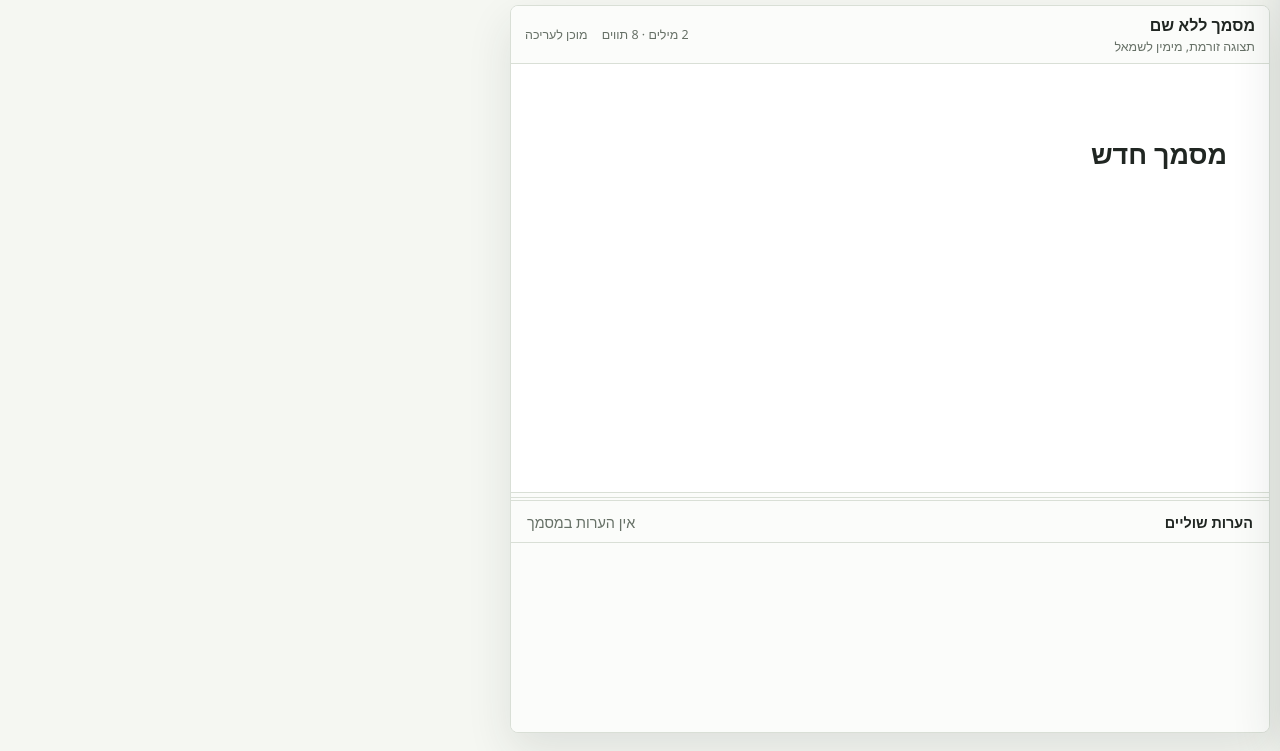
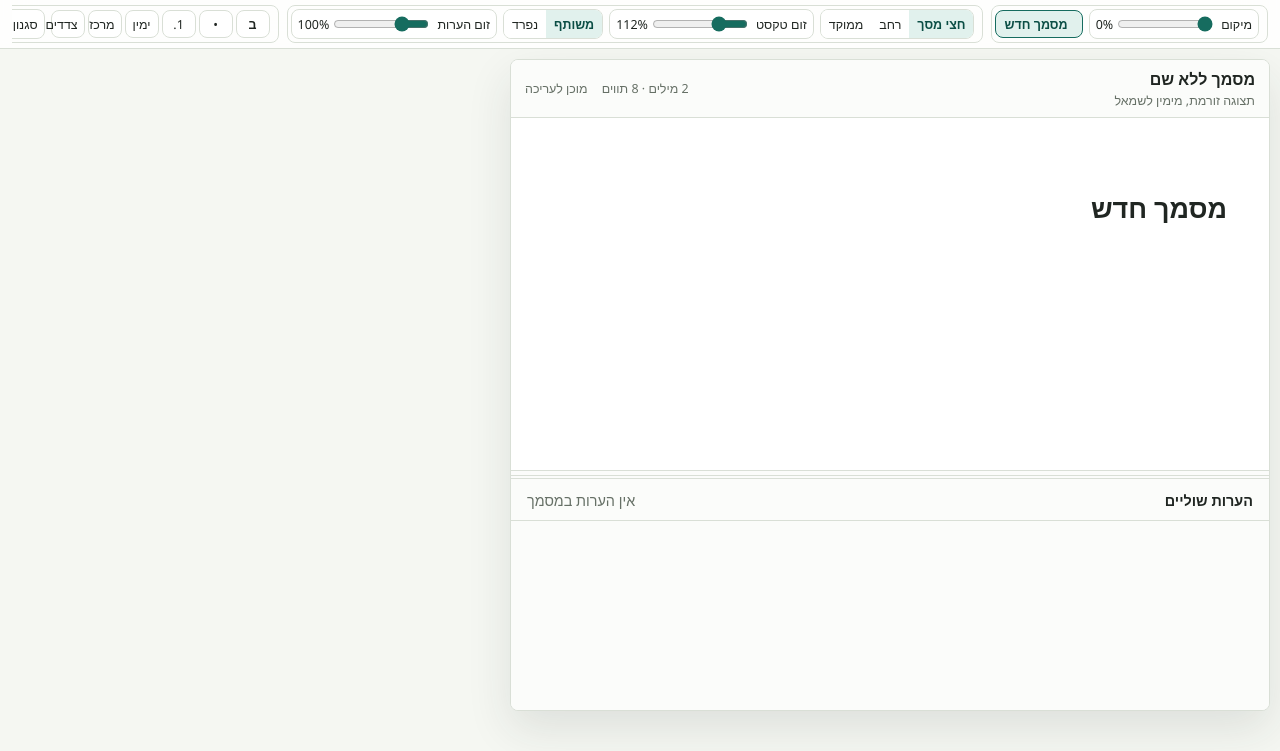
Before and after one commit to blueskydev2026/text-editor, a plain HTML site: page index.html in a window 1280 px wide. Shown: the part 49-800 px from the top of the page. Drawn offline with Linux system fonts and the light colour scheme.

Commit message:
סרגל עליון

```diff
--- a/app.js
+++ b/app.js
@@ -1620,10 +1620,15 @@ function setZoomMode(mode) {
 }
 
 function setToolsDrawerOpen(isOpen) {
+  if (!els.toolsDrawer) return;
   els.toolsDrawer.classList.toggle("open", isOpen);
-  els.toolsDrawer.setAttribute("aria-hidden", String(!isOpen));
+  els.toolsDrawer.setAttribute("aria-hidden", "false");
+  if (els.toolsToggleButton) {
     els.toolsToggleButton.setAttribute("aria-expanded", String(isOpen));
-  els.drawerBackdrop.hidden = !isOpen;
+  }
+  if (els.drawerBackdrop) {
+    els.drawerBackdrop.hidden = true;
+  }
 }
 
 function headingTitle(heading) {
@@ -1791,17 +1796,23 @@ els.fileInput.addEventListener("change", async (event) => {
   }
 });
 
+if (els.toolsToggleButton) {
   els.toolsToggleButton.addEventListener("click", () => {
     setToolsDrawerOpen(!els.toolsDrawer.classList.contains("open"));
   });
-
+}
+
+if (els.closeToolsButton) {
   els.closeToolsButton.addEventListener("click", () => {
     setToolsDrawerOpen(false);
   });
-
+}
+
+if (els.drawerBackdrop) {
   els.drawerBackdrop.addEventListener("click", () => {
     setToolsDrawerOpen(false);
   });
+}
 
 document.addEventListener("keydown", (event) => {
   if ((event.ctrlKey || event.metaKey) && !event.altKey && event.key.toLowerCase() === "b" && state.isDocx) {
--- a/index.html
+++ b/index.html
@@ -24,7 +24,6 @@
       </div>
 
       <div class="file-actions" aria-label="פעולות קובץ">
-        <button id="toolsToggleButton" class="button" type="button" aria-expanded="false" aria-controls="toolsDrawer">כלים וניווט</button>
         <button id="openFileButton" class="button primary" type="button">פתיחת Word</button>
         <label class="button primary fallback-open">
           <input id="fileInput" type="file" accept=".docx,application/vnd.openxmlformats-officedocument.wordprocessingml.document">
@@ -36,11 +35,7 @@
         <button id="autoSaveButton" class="button" type="button" disabled aria-pressed="false">שמירה אוטומטית</button>
         <button id="installAppButton" class="button install-button" type="button" hidden>התקנה כאפליקציה</button>
       </div>
-    </header>
-
-    <main class="workspace">
-      <div id="drawerBackdrop" class="drawer-backdrop" hidden></div>
-      <aside id="toolsDrawer" class="sidebar" aria-label="כלי עריכה" aria-hidden="true">
+      <aside id="toolsDrawer" class="top-tools" aria-label="כלי עריכה" aria-hidden="false">
         <div class="drawer-head">
           <strong>כלים וניווט</strong>
           <button id="closeToolsButton" class="icon-button" type="button" aria-label="סגור">×</button>
@@ -106,6 +101,10 @@
           <button id="toggleFootnotesButton" class="button full active" type="button" aria-pressed="true">הסתר חלונית</button>
         </section>
       </aside>
+    </header>
+
+    <main class="workspace">
+      <div id="drawerBackdrop" class="drawer-backdrop" hidden></div>
 
       <section class="editor-shell split" id="editorShell">
         <div class="editor-topline">
--- a/styles.css
+++ b/styles.css
@@ -83,6 +83,14 @@ button:disabled {
   width: 100%;
 }
 
+.top-tools .button.full {
+  width: auto;
+  min-height: 28px;
+  padding-inline: 8px;
+  font-size: 0.78rem;
+  white-space: nowrap;
+}
+
 .fallback-open {
   display: none;
 }
@@ -100,9 +108,10 @@ button:disabled {
   top: 0;
   z-index: 10;
   display: flex;
+  flex-wrap: wrap;
   justify-content: space-between;
   gap: 10px;
-  align-items: center;
+  align-items: flex-start;
   min-height: 44px;
   padding: 5px 12px;
   background: rgba(255, 255, 255, 0.86);
@@ -182,30 +191,19 @@ p {
 .workspace {
   display: block;
   padding: 10px;
-  min-height: calc(100vh - 52px);
+  min-height: calc(100vh - 128px);
 }
 
-.sidebar {
-  position: fixed;
-  top: 0;
-  right: 0;
-  z-index: 40;
-  display: grid;
-  grid-template-rows: auto 1fr;
-  gap: 12px;
-  width: min(360px, calc(100vw - 28px));
-  height: 100vh;
-  padding: 14px;
-  overflow: auto;
-  background: var(--bg);
-  border-left: 1px solid var(--line);
-  box-shadow: -18px 0 45px rgba(35, 48, 42, 0.16);
-  transform: translateX(105%);
-  transition: transform 180ms ease;
-}
-
-.sidebar.open {
-  transform: translateX(0);
+.top-tools {
+  flex: 1 0 100%;
+  display: flex;
+  gap: 8px;
+  align-items: stretch;
+  padding-top: 6px;
+  overflow-x: auto;
+  overscroll-behavior-inline: contain;
+  border-top: 1px solid rgba(217, 223, 214, 0.72);
+  scrollbar-width: thin;
 }
 
 .drawer-backdrop {
@@ -220,15 +218,7 @@ p {
 }
 
 .drawer-head {
-  position: sticky;
-  top: -14px;
-  z-index: 2;
-  display: flex;
-  justify-content: space-between;
-  align-items: center;
-  min-height: 44px;
-  padding: 4px 0 10px;
-  background: var(--bg);
+  display: none;
 }
 
 .icon-button {
@@ -243,37 +233,47 @@ p {
 }
 
 .tool-section {
-  background: var(--panel);
+  flex: 0 0 auto;
+  display: flex;
+  align-items: center;
+  gap: 6px;
+  min-height: 34px;
+  background: transparent;
   border: 1px solid var(--line);
   border-radius: 8px;
-  padding: 14px;
-  box-shadow: 0 8px 22px rgba(35, 48, 42, 0.05);
+  padding: 3px;
+  box-shadow: none;
 }
 
 .tool-section h2 {
-  font-size: 0.95rem;
-  margin-bottom: 10px;
+  width: 1px;
+  height: 1px;
+  margin: -1px;
+  overflow: hidden;
+  clip-path: inset(50%);
+  white-space: nowrap;
 }
 
 .segmented {
-  display: grid;
-  grid-template-columns: repeat(3, 1fr);
+  display: inline-flex;
+  flex: 0 0 auto;
   border: 1px solid var(--line);
   border-radius: 8px;
   overflow: hidden;
-  margin-bottom: 14px;
+  margin-bottom: 0;
 }
 
 .zoom-mode {
-  grid-template-columns: repeat(2, 1fr);
-  margin: 12px 0;
+  margin: 0;
 }
 
 .segment {
   border: 0;
   border-radius: 0;
-  min-height: 36px;
-  padding: 0 6px;
+  min-height: 28px;
+  padding: 0 8px;
+  font-size: 0.78rem;
+  white-space: nowrap;
 }
 
 .segment.active {
@@ -284,10 +284,17 @@ p {
 
 .zoom-control,
 .select-row {
-  display: grid;
-  grid-template-columns: auto 1fr auto;
-  gap: 10px;
+  display: inline-grid;
+  grid-template-columns: auto 96px auto;
+  gap: 6px;
   align-items: center;
+  min-height: 30px;
+  padding: 0 6px;
+  border: 1px solid var(--line);
+  border-radius: 8px;
+  background: rgba(255, 255, 255, 0.72);
+  font-size: 0.78rem;
+  white-space: nowrap;
 }
 
 .zoom-control input {
@@ -296,57 +303,64 @@ p {
 }
 
 .footnote-zoom-control {
-  margin-top: 4px;
+  margin-top: 0;
 }
 
 .toolbar-grid {
-  display: grid;
-  grid-template-columns: repeat(3, 1fr);
-  gap: 8px;
-  margin-bottom: 10px;
+  display: inline-flex;
+  gap: 3px;
+  margin-bottom: 0;
 }
 
 .toolbar-grid button {
+  width: 34px;
+  min-height: 28px;
   min-width: 0;
-  padding: 0 8px;
+  padding: 0 6px;
+  font-size: 0.78rem;
 }
 
 .select-row {
-  grid-template-columns: auto 1fr;
+  grid-template-columns: auto 110px;
 }
 
 .select-row select {
-  min-height: 40px;
+  min-height: 28px;
   border: 1px solid var(--line);
   border-radius: 8px;
-  padding: 0 10px;
+  padding: 0 8px;
   background: white;
 }
 
 .heading-nav {
-  display: grid;
-  gap: 6px;
-  max-height: 36vh;
-  overflow: auto;
-  margin-top: 12px;
-  padding-inline-start: 2px;
+  display: flex;
+  gap: 3px;
+  max-width: 260px;
+  overflow-x: auto;
+  margin-top: 0;
+  padding-inline-start: 0;
 }
 
 .heading-nav-item {
-  min-height: 34px;
-  width: 100%;
-  padding: 6px 10px;
+  flex: 0 0 auto;
+  min-height: 28px;
+  max-width: 140px;
+  width: auto;
+  padding: 0 8px;
   border-radius: 8px;
   text-align: right;
-  overflow-wrap: anywhere;
+  overflow: hidden;
+  text-overflow: ellipsis;
+  white-space: nowrap;
+  font-size: 0.78rem;
 }
 
 .heading-nav-item.level-2 {
-  padding-inline-start: 24px;
+  padding-inline-start: 14px;
 }
 
 .heading-nav-item.level-3 {
-  padding-inline-start: 40px;
+  padding-inline-start: 20px;
   color: var(--muted);
 }
 
@@ -359,14 +373,16 @@ p {
 
 .nav-empty {
   color: var(--muted);
-  padding: 10px 0;
+  padding: 0 8px;
+  white-space: nowrap;
+  font-size: 0.78rem;
 }
 
 .editor-shell {
   display: flex;
   flex-direction: column;
   width: min(100%, 1180px);
-  height: calc(100vh - 72px);
+  height: calc(100vh - 148px);
   justify-self: center;
   margin-inline: auto;
   background: var(--panel);
@@ -636,6 +652,11 @@ p {
     min-height: 0;
   }
 
+  .file-actions,
+  .top-tools {
+    width: 100%;
+  }
+
   .editor-shell.split,
   .editor-shell.focus,
   .editor-shell.wide {
@@ -645,10 +666,17 @@ p {
 }
 
 @media (max-width: 560px) {
-  .file-actions,
-  .button,
+  .file-actions {
+    width: 100%;
+  }
+
+  .file-actions .button,
   .file-actions button {
-    width: 100%;
+    flex: 1 1 46%;
+  }
+
+  .top-tools {
+    padding-bottom: 2px;
   }
 
   .editor-topline {
```
Lines whose indentation alone changed are shown as unchanged.
